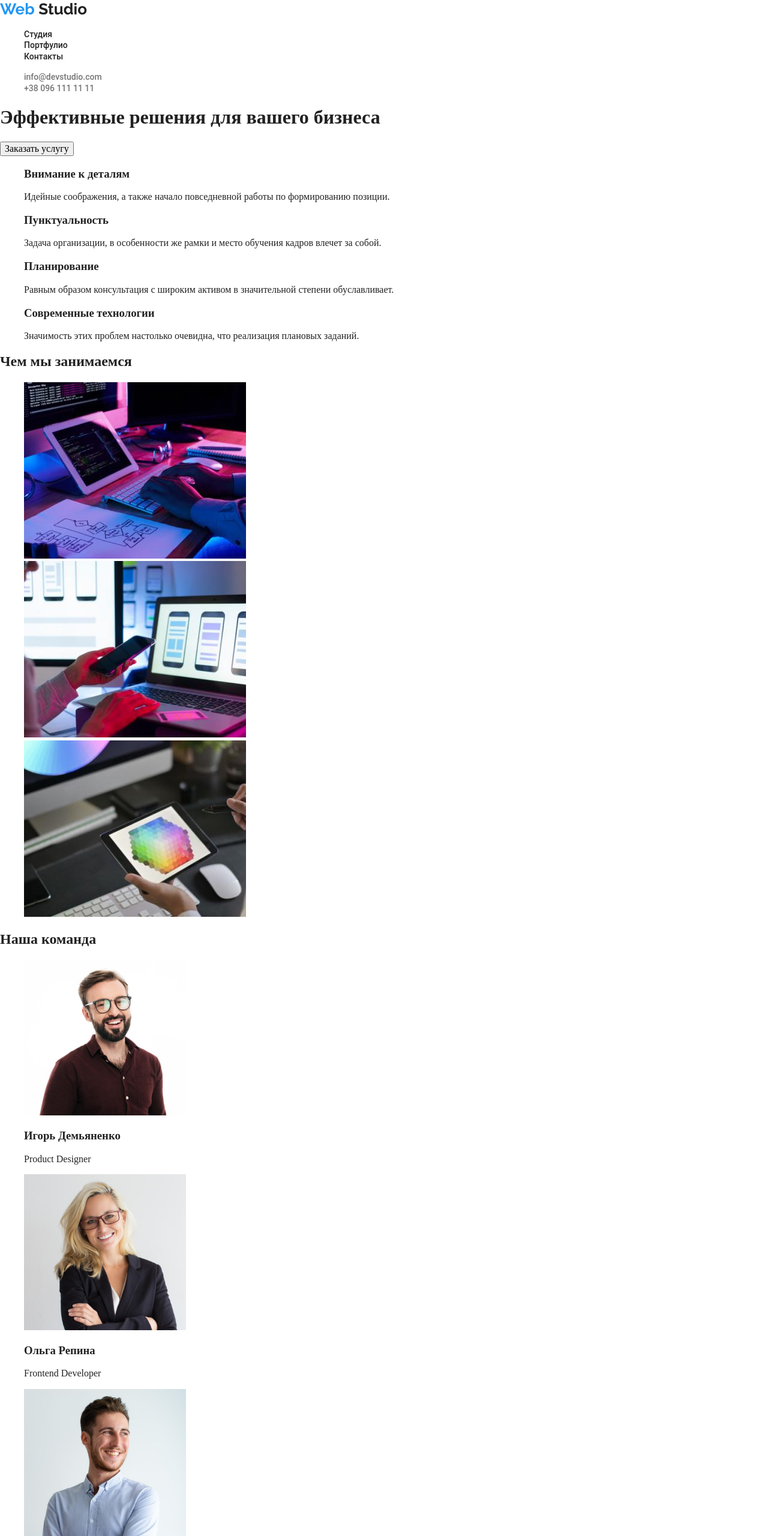
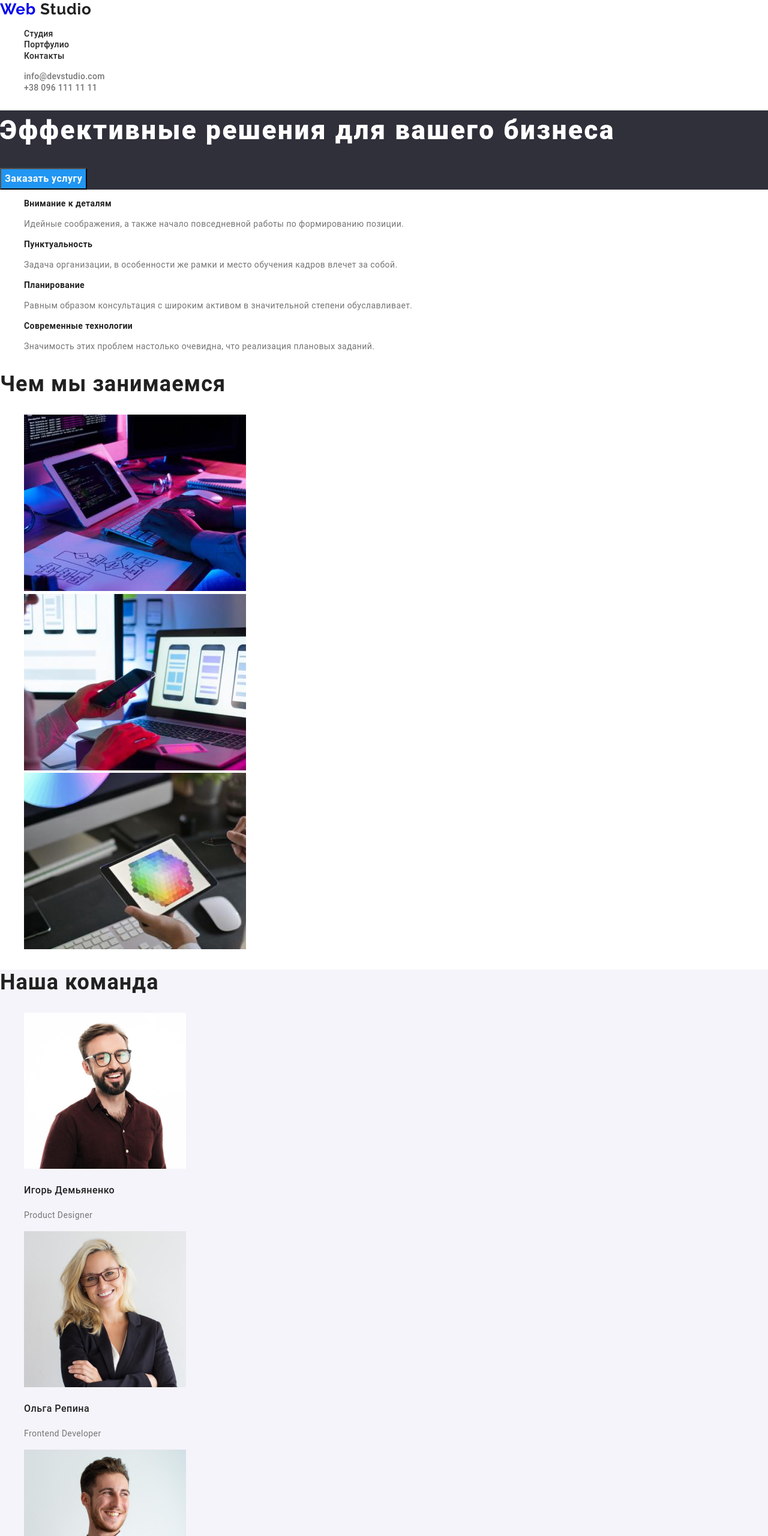
Before and after one commit to Hanna-Ilienko/goit-markup-hw-02, a plain HTML site: page index.html in a window 1280 px wide. Shown: the top 2560 px of the page at 60% size. Drawn offline with Linux system fonts and the light colour scheme.

Commit message:
написала цсс код для страницы индекс штмл

```diff
--- a/css/styles.css
+++ b/css/styles.css
@@ -1,5 +1,7 @@
-body {font-family: 'Roboto', 'Raleway,' sans-serif;
-color: #212121}
+body {font-family: 'Roboto', sans-serif;
+    font-style: normal;
+color: #212121;
+background: var(--body-color);}
 
 button {cursor: pointer;}
 
@@ -9,28 +11,33 @@ font-style: normal;}
 a{text-decoration: none;}
 
 :root {
-    --brand-color-: #2196F3;
+    --brand-color: #2196F3;
 --brand-color-header: #212121;
 --brand-color-footer: #FFFFFF;
---info-color: #757575;}
+--info-color: #757575;
+--body-color: #FFFFFF;
+--footer-color: #2F303A;
+--header-color: #FFFFFF;
+--button-color: #2196F3;
+--text-color: #757575;}
 
-/*------------HEADER------------------------------*/
-.header {background: #FFFFFF;}
+/*---------------HEADER------------------------------*/
+.header {background: var(--header-color);}
 
 
 .header-nav {}
 
 .logo-link {}
 
-.logo {font-weight: 700;
+.logo {font-family: 'Raleway', sans-serif;
+    font-weight: 700;
     font-size: 26px;
-line-height: 1.19em;}
+line-height: 1.19em;
+letter-spacing: 0.03em;}
 
-.logo-text_web {font-family: 'Raleway';
-    color: var(--brand-color-);}
+.logo-text_web {color: var(--brand-color-);}
 
-.logo-text_studio {font-family: 'Raleway';
-    color: var(--brand-color-header);}
+.logo-text_studio {color: var(--brand-color-header);}
 
 .nav-list {}
 
@@ -40,26 +47,91 @@ line-height: 1.19em;}
 .contact-link:hover,
 .adress-link:hover {color: #2196F3;}
 
-.nav-link {font-family: 'Roboto';
-    font-weight: 500;
+.nav-link {font-weight: 500;
         font-size: 14px;
         color: #212121;
         line-height: 1.14em;
+        letter-spacing: 0.02em;
     }
-.contact-link {font-family: 'Roboto';
-    font-weight: 500;
+.contact-link {font-weight: 500;
         font-size: 14px;
     color: var(--info-color);
-line-height: 1.14em;}
+line-height: 1.14em;
+letter-spacing: 0.02em;}
 
 .contact-list {}
 
 .contact-item {}
 
-/*------------MAIN--------------------------------*/
+/*------------index---MAIN--------------------------------*/
+.home {}
+
+.order {background: #2F303A;}
+
+.title {font-weight: 900;
+    font-size: 44px;
+    line-height: 1.5em;
+    letter-spacing: 0.06em;
+    color: #FFFFFF;}
+
+.order-btn {background: var(--button-color);
+font-weight: 700;
+    font-size: 16px;
+    line-height: 1.88em;
+    letter-spacing: 0.03em;
+    color: #FFFFFF;}
+
+.company {}
+
+.company-list {}
+
+.company-item {}
+
+.subtitle-third {font-weight: 700;
+    font-size: 14px;
+    line-height: 1.14em;
+    letter-spacing: 0.03em;
+    color: #212121;}
+
+.text {font-weight: 400;
+    font-size: 14px;
+    line-height: 1.71em;
+    letter-spacing: 0.03em;
+    color: #757575;}
+
+.work {}
+
+.subtitle-second {font-weight: 700;
+    font-size: 36px;
+    line-height: 1.17em;
+    letter-spacing: 0.03em;
+    color: #212121;}
+
+.work-list {}
+
+.work-item {}
+
+.work-image {}
+
+.subtitle-fourth {font-weight: 500;
+    font-size: 16px;
+    line-height: 1.19em;
+    letter-spacing: 0.03em;
+    color: #212121;}
+
+.workers {background: #F5F4FA;}
+
+.workers-list {}
+
+.workers-item {}
+
+.workers-image {}
+/*-----------portfolio---MAIN---------------------*/
+
+
 
 /*-----------FOOTER-------------------------------*/
-.footer {background: #2F303A;}
+.footer {background: var(--footer-color);}
 
 .logo-link {}
 
@@ -67,8 +139,7 @@ line-height: 1.14em;}
 
 .logo-text_web {}
 
-.footer-logo-text_studio {font-family: 'Raleway';
-    color: var(--brand-color-footer);}
+.footer-logo-text_studio {color: var(--brand-color-footer);}
 
 .address {}
 
@@ -76,8 +147,8 @@ line-height: 1.14em;}
 
 .adress-item {}
 
-.adress-link {font-family: 'Roboto';
-    color: #FFFFFF;
+.adress-link {color: #FFFFFF;
     font-weight: 400;
         font-size: 14px;
-line-height: 1.71em;}
+line-height: 1.71em;
+letter-spacing: 0.03em;}
--- a/index.html
+++ b/index.html
@@ -46,67 +46,70 @@
         </li>
       </ul>
     </header>
-    <main>
-      <section>
-        <h1>
+    <main class="home">
+      <section class="order">
+        <h1 class="title">
           Эффективные решения для вашего бизнеса
         </h1>
-        <button type="button">
+        <button type="button" class="order-btn">
           Заказать услугу
         </button>
       </section>
-      <section>
-        <ul>
-          <li>
-            <h3>Внимание к деталям</h3>
-            <p>
+      <section class="company">
+        <ul class="company-list">
+          <li class="company-item">
+            <h3 class="subtitle-third">Внимание к деталям</h3>
+            <p class="text">
               Идейные соображения, а также начало повседневной работы по
               формированию позиции.
             </p>
           </li>
-          <li>
-            <h3>Пунктуальность</h3>
-            <p>
+          <li class="company-item">
+            <h3 class="subtitle-third">Пунктуальность</h3>
+            <p class="text">
               Задача организации, в особенности же рамки и место обучения кадров
               влечет за собой.
             </p>
           </li>
-          <li>
-            <h3>Планирование</h3>
-            <p>
+          <li class="company-item">
+            <h3 class="subtitle-third">Планирование</h3>
+            <p class="text">
               Равным образом консультация с широким активом в значительной
               степени обуславливает.
             </p>
           </li>
-          <li>
-            <h3>Современные технологии</h3>
-            <p>
+          <li class="company-item">
+            <h3 class="subtitle-third">Современные технологии</h3>
+            <p class="text">
               Значимость этих проблем настолько очевидна, что реализация
               плановых заданий.
             </p>
           </li>
         </ul>
       </section>
-      <section>
-        <h2>Чем мы занимаемся</h2>
-        <ul>
-          <li>
+      <section class="work">
+        <h2 class="subtitle-second">Чем мы занимаемся</h2>
+        <ul class="work-list">
+          <li class="twork-item">
             <img
+              class="work-image"
               src="./images/img1.jpg"
               alt="человек формирует структуру сайта"
               width="370"
             />
           </li>
-          <li>
+          <li class="work-item">
             <img
+              class="work-image"
               src="./images/img2.jpg"
               alt="человек разрабатывает дизайн
             сайта"
               width="370"
             />
           </li>
-          <li>
+          <li class="twork-item">
             <img
+              class="work-image"
               src="./images/img3.jpg"
               alt="человек подбирает цветовую гамму
             для оформления сайта"
@@ -115,50 +118,54 @@
           </li>
         </ul>
       </section>
-      <section>
-        <h2>
+      <section class="workers">
+        <h2 class="subtitle-second">
           Наша команда
         </h2>
-        <ul>
-          <li>
+        <ul class="workers-list">
+          <li class="workers-item">
             <img
+              class="workers-image"
               src="./images/img11.jpg"
               alt="фото мужчины за професией
             дизайнер продукта"
               width="270"
             />
-            <h3>Игорь Демьяненко</h3>
-            <p lang="en">Product Designer</p>
+            <h4 class="subtitle-fourth">Игорь Демьяненко</h4>
+            <p class="text" lang="en">Product Designer</p>
           </li>
-          <li>
+          <li class="workers-item">
             <img
+              class="workers-image"
               src="./images/img12.jpg"
               alt="фото женщины за професией
             фронтенд-разработчик"
               width="270"
             />
-            <h3>Ольга Репина</h3>
-            <p lang="en">Frontend Developer</p>
+            <h4 class="subtitle-fourth">Ольга Репина</h4>
+            <p class="text" lang="en">Frontend Developer</p>
           </li>
-          <li>
+          <li class="workers-item">
             <img
+              class="workers-image"
               src="./images/img13.jpg"
               alt="фото мужчины за професией
             маркетолог"
               width="270"
             />
-            <h3>Николай Тарасов</h3>
-            <p lang="en">Marketing</p>
+            <h4 class="subtitle-fourth">Николай Тарасов</h4>
+            <p class="text" lang="en">Marketing</p>
           </li>
-          <li>
+          <li class="workers-item">
             <img
+              class="workers-image"
               src="./images/img14.jpg"
               alt="фото мужчины за професией UL
             дизайнер"
               width="270"
             />
-            <h3>Михаил Ермаков</h3>
-            <p lang="en">UI Designer</p>
+            <h4 class="subtitle-fourth">Михаил Ермаков</h4>
+            <p class="text" lang="en">UI Designer</p>
           </li>
         </ul>
       </section>
```
